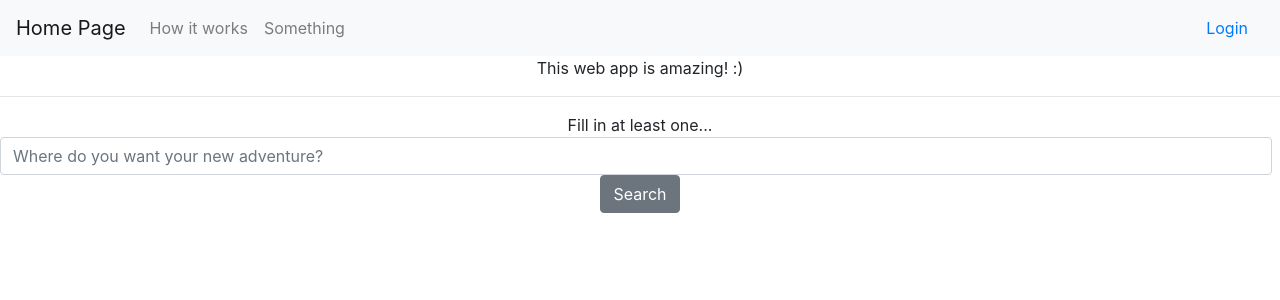
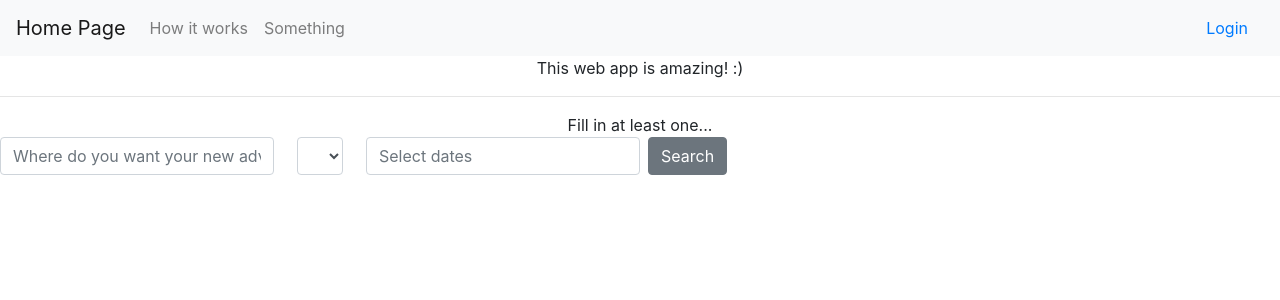
Before and after one commit to atowarek/beLocal-finalproject, a React (Create React App) app in the folder client/: page / in a window 1280 px wide. Shown: the top 300 px of the page. Built offline with nearby package versions, Linux system fonts and the light colour scheme; no server answers.

Commit message:
fix: search route add message search  no results

```diff
--- a/client/src/Components/home-page.jsx
+++ b/client/src/Components/home-page.jsx
@@ -2,6 +2,7 @@ import React from 'react'
 import './home-page.css'
 import Search from './search'
 import ActivityContainer from './activity-container'
+
 
 
 class HomePage extends React.Component {
@@ -10,7 +11,7 @@ class HomePage extends React.Component {
     this.state = {
       activities: [],
       error: false,
-      allCities: false,
+      message: false
     }
   }
 
@@ -20,14 +21,22 @@ class HomePage extends React.Component {
     this.getActivities()
   }
 
-  fetchSearchResults = (query) => {
+  fetchSearchResults = (query = '') => {
     fetch(`http://localhost:5000/searchByCity/${query}`)
       .then(response => {
         return response.json()
       })
       .then(data => {
-        this.setState({ activities: data})
+        if (data.length == 0) {
+          this.setState({ message: true })
+        } else {
+          this.setState({
+            activities: data,
+            message: false
+          })
           console.log(data)
+        }
+
       })
   }
 
@@ -58,7 +67,12 @@ class HomePage extends React.Component {
           <Search onSearch={this.fetchSearchResults}/>
         </div>
         {/* <ActivityContainer activities={this.state.activities} /> */}
-        {this.state.activities.map(activity => {
+        {this.state.message ? (
+          <div className='Message-add'>
+              <h5>There is no activity in this city yet. Add the first one here(link to add form/log in)</h5>
+          </div>
+          ) : (
+            this.state.activities.map(activity => {
               const {
                 id,
                 name,
@@ -94,7 +108,10 @@ class HomePage extends React.Component {
                   city={activity.city}
                 />
               )
-        })}
+            })
+          )}
+
+
       </div>
 
     )
--- a/client/src/Components/search.jsx
+++ b/client/src/Components/search.jsx
@@ -1,16 +1,13 @@
 import React from 'react'
-import {  Form, FormGroup, Input, Button } from 'reactstrap'
+import {  Form, FormGroup, Input, Button, Col } from 'reactstrap'
 import './search.css'
-import ActivityContainer from './activity-container'
+
 
 class Search extends React.Component{
   constructor(props) {
     super(props)
     this.state = {
       query: '',
-      results: [],
-      //loading: false,
-      //message: ''
     }
   }
 
@@ -21,14 +18,13 @@ class Search extends React.Component{
   handleSubmit = event => {
     event.preventDefault()
     this.props.onSearch(this.state.query)
-    //this.fetchSearchResults(this.state.query)
   }
 
 
   render() {
     const { query } = this.state
     return (
-      <Form onSubmit={this.handleSubmit}>
+      <Form inline onSubmit={this.handleSubmit}>
         <FormGroup className='mb-2 mr-sm-2 mb-sm-0 search'>
           <Input
             type='text'
@@ -39,6 +35,28 @@ class Search extends React.Component{
             onChange={event => this.handleChange(event)}
           />
         </FormGroup>
+        <FormGroup className='mb-2 mr-sm-2 mb-sm-0 search'>
+          <Col sm={{size:10}}>
+          <Input
+            type='select'
+            name='category'
+            id='category'
+            //value={values.category}
+            placeholder='category'
+            //onChange={handleChange}
+          />
+          </Col>
+      </FormGroup>
+      <FormGroup className='mb-2 mr-sm-2 mb-sm-0'>
+        <Input
+          type='calendar'
+          name='calendar'
+          id='calendar'
+          placeholder='Select dates'
+          //onChange={handleChange}
+        />
+        </FormGroup>
+
         <Button>Search</Button>
       </Form>
     )
```
Also changed, not shown: 1 other file (tests, documents, lock files or other folders). Lines whose indentation alone changed are shown as unchanged.
